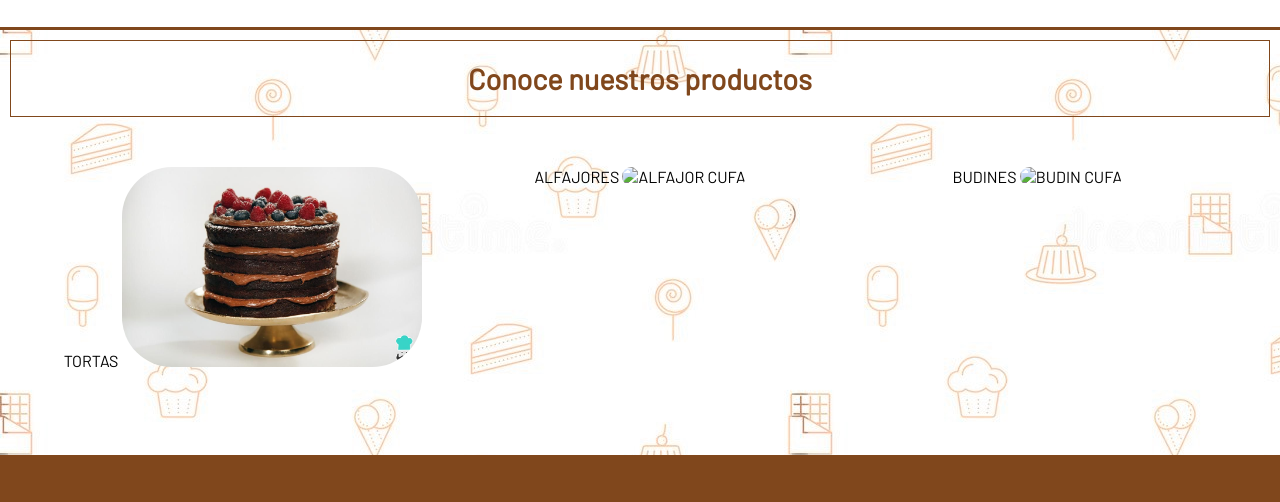
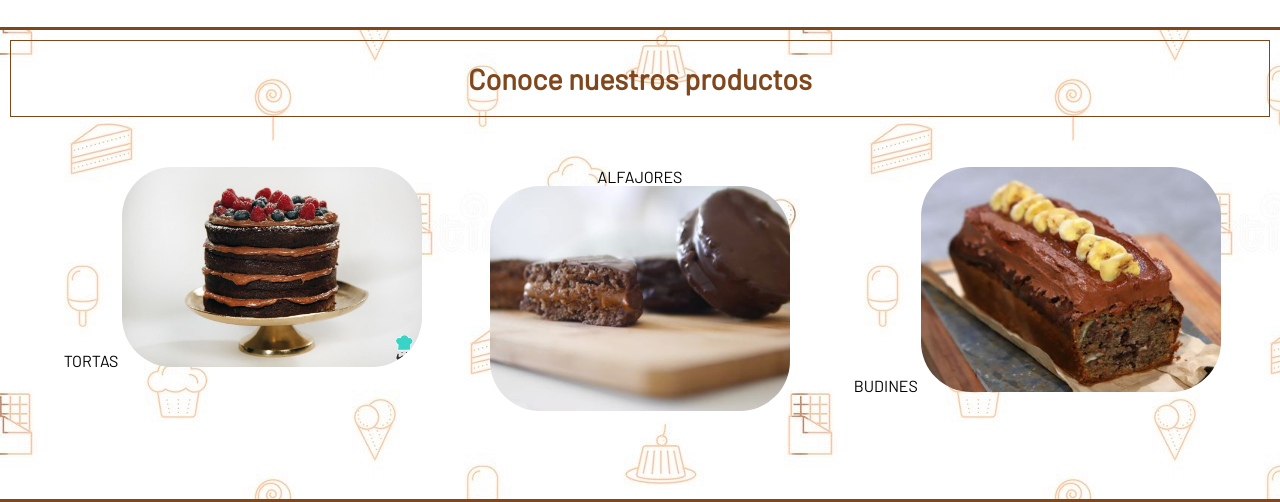
Before and after one commit to tacos86/CUFA, a website: page views/productos.html in a window 1280 px wide. Shown: the part 186-688 px from the top of the page. Drawn offline with Linux system fonts and the light colour scheme; the site is published under a folder, as on GitHub Pages, so addresses that start at the root find nothing.

Commit message:
modifique fotos

```diff
--- a/views/productos.html
+++ b/views/productos.html
@@ -66,10 +66,10 @@
                 <img class="imagenRedonda" src="/multimedia/imagenes/Productos Mini.jpg" alt="minicake torta"> <br>
             </li>-->
             <li>Alfajores
-                <img class="imagenRedonda" src="/multimedia/ImagenesH/Productos Alfajor.jpg" alt="alfajor cufa"> <br>
+                <img class="imagenRedonda" src="../multimedia/ImagenesH/Productos Alfajor.jpg" alt="alfajor cufa"> <br>
             </li>
             <li>Budines
-                <img class="imagenRedonda" src="/multimedia/ImagenesH/Productos Budin.jpg" alt="budin cufa">
+                <img class="imagenRedonda" src="../multimedia/ImagenesH/Productos Budin.jpg" alt="budin cufa">
         </ul>
     </main>
     <hr>
```
